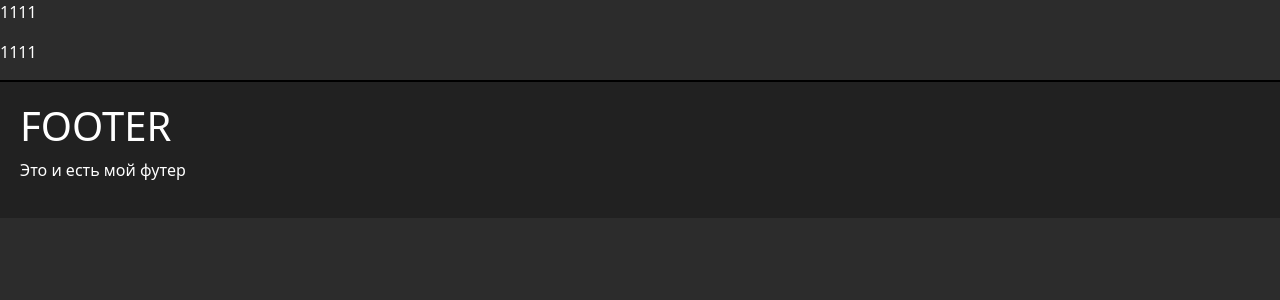
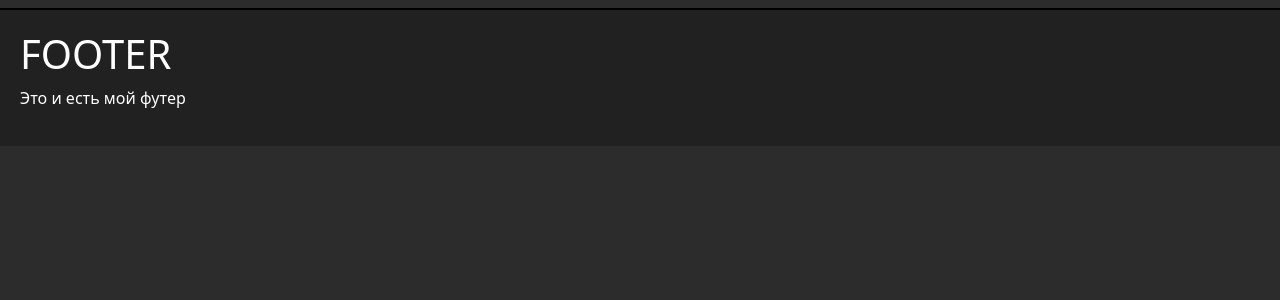
Before and after one commit to ComeOnGavrik/resume_gavrik, a Django app: template gavrik/products/templates/products/product_detail.html in a window 1280 px wide. Shown: the part 56-356 px from the top of the page. Run offline with Django 5.2, Linux system fonts and the light colour scheme; the template is opened without the code that fills it, so the values that code supplies are empty.

Commit message:
полная шляпа

```diff
--- a/gavrik/products/templates/products/product_detail.html
+++ b/gavrik/products/templates/products/product_detail.html
@@ -4,10 +4,5 @@
 {% block tittle %} Детально {% endblock %}
 
 {% block content-shop %}
-<p>1111</p>
     <h1>{{ product.product.name }} </h1>
-
-
-
-<p>1111</p>
 {% endblock %}
```
